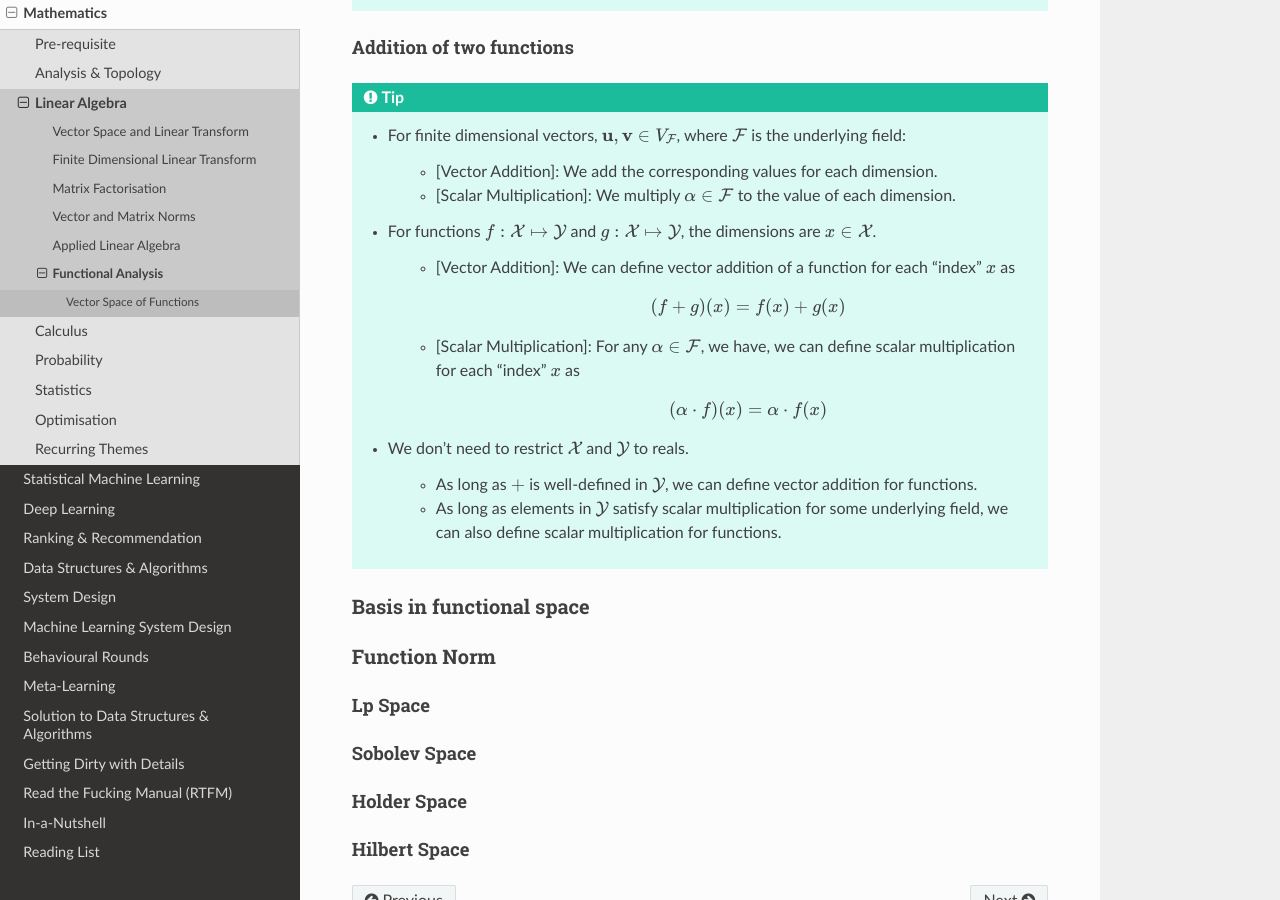
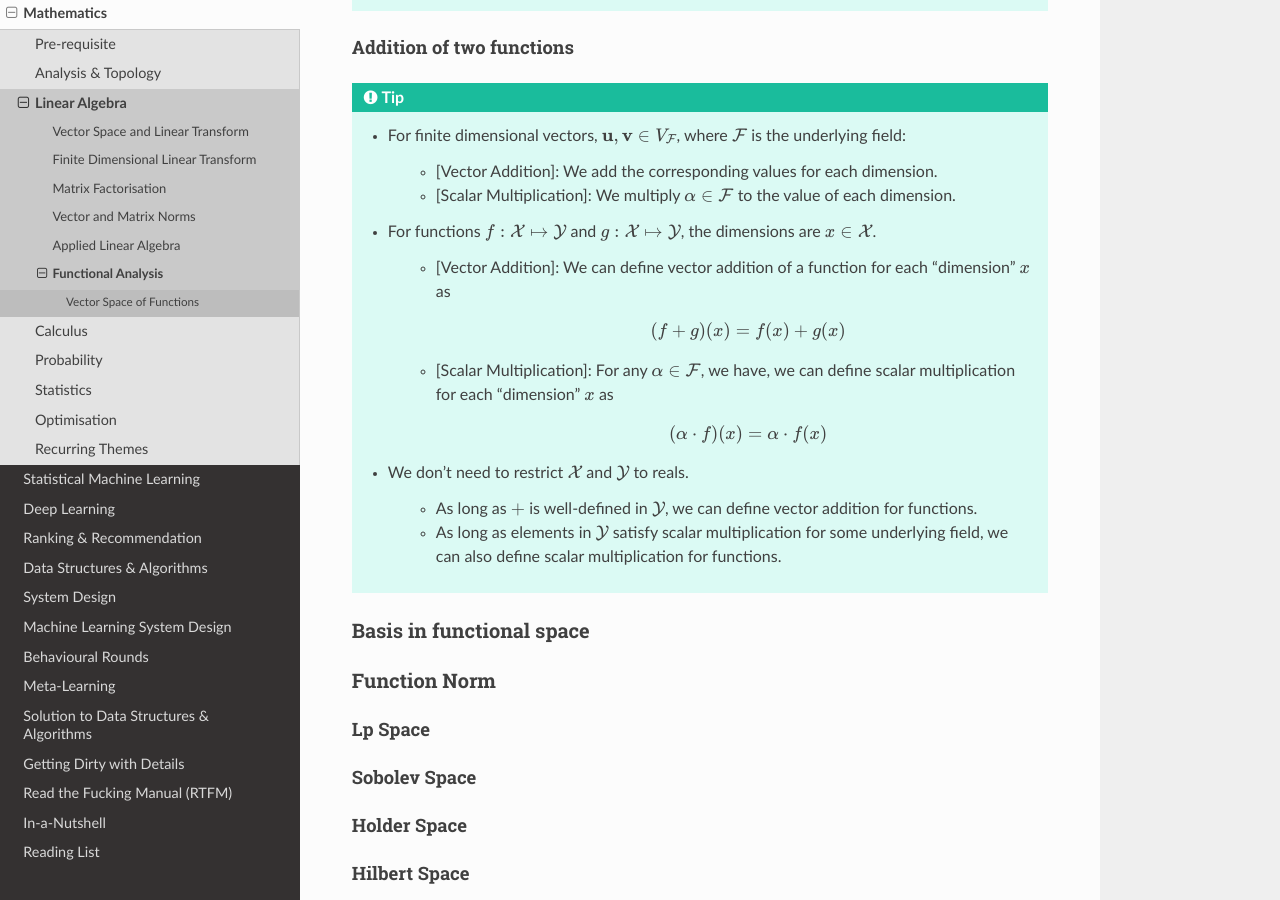
Before and after one commit to uselesstechjunks/leetcode, a Sphinx documentation site: the page built from docs/source/math/linalg/funan.rst, in a window 1280 px wide and 900 px high, scrolled down 773 px. Built offline with Sphinx 7.4.7 and the Read the Docs theme 2.0.0, drawn with Linux system fonts in a browser that asks for light colours.

Commit message:
Update funan.rst

```diff
--- a/docs/source/math/linalg/funan.rst
+++ b/docs/source/math/linalg/funan.rst
@@ -31,10 +31,10 @@ Addition of two functions
 		* [Scalar Multiplication]: We multiply :math:`\alpha\in\mathcal{F}` to the value of each dimension.
 	* For functions :math:`f:\mathcal{X}\mapsto\mathcal{Y}` and :math:`g:\mathcal{X}\mapsto\mathcal{Y}`, the dimensions are :math:`x\in\mathcal{X}`.
 
-		* [Vector Addition]: We can define vector addition of a function for each "index" :math:`x` as
+		* [Vector Addition]: We can define vector addition of a function for each "dimension" :math:`x` as
 
 			.. math:: (f + g)(x) = f(x) + g(x)
-		* [Scalar Multiplication]: For any :math:`\alpha\in\mathcal{F}`, we have, we can define scalar multiplication for each "index" :math:`x` as
+		* [Scalar Multiplication]: For any :math:`\alpha\in\mathcal{F}`, we have, we can define scalar multiplication for each "dimension" :math:`x` as
 
 			.. math:: (\alpha\cdot f)(x) = \alpha\cdot f(x)
 	* We don't need to restrict :math:`\mathcal{X}` and :math:`\mathcal{Y}` to reals.
```
